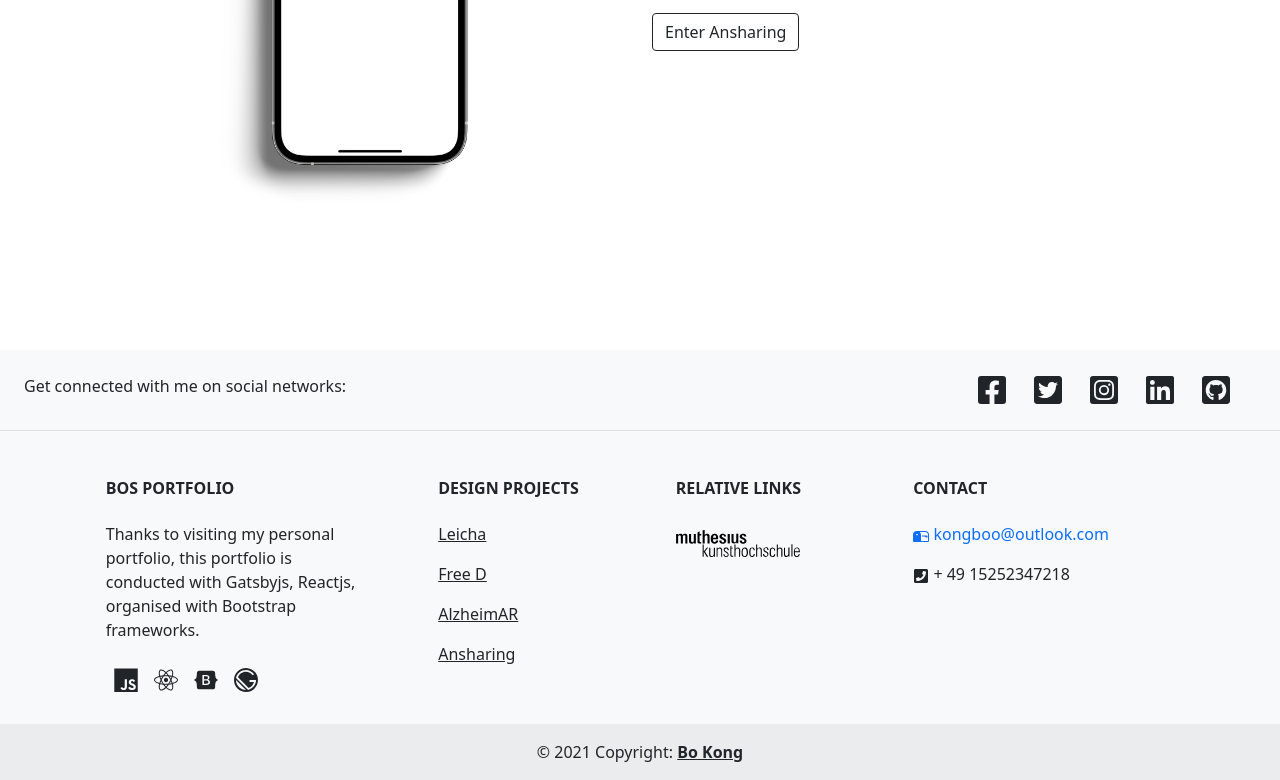
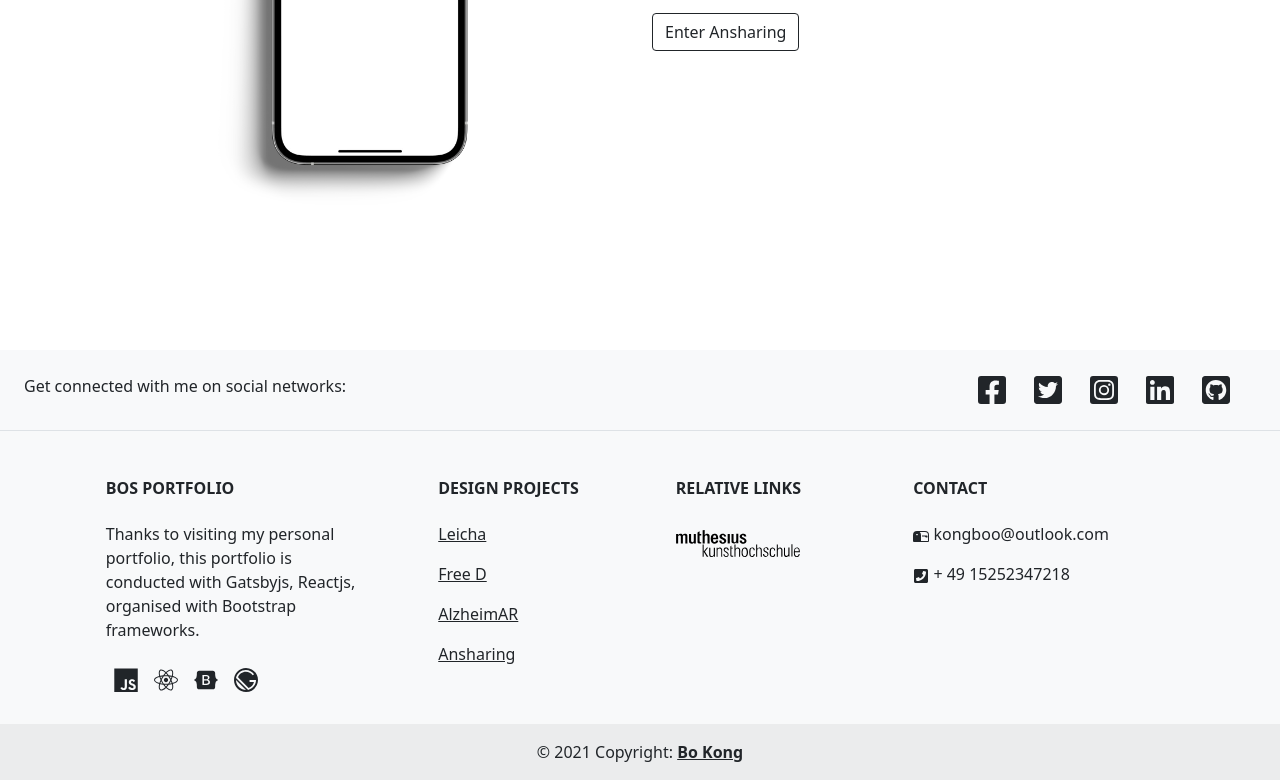
Before and after one commit to abuer008/Bosportfolio, a Gatsby site: page / in a window 1280 px wide. Shown: the part 2446-3226 px from the top of the page. Built offline with nearby package versions, Linux system fonts and the light colour scheme; Gatsby itself is replaced by a stand-in of ours.

Commit message:
adjust the email colour

```diff
--- a/src/components/footer.js
+++ b/src/components/footer.js
@@ -103,7 +103,7 @@ export const Footer = () => {
               <h6 className="text-uppercase fw-bold mb-4">
                 Contact
               </h6>
-              <a href='mailto:kongboo@outlook.com' className='text-decoration-none text-primary'>
+              <a href='mailto:kongboo@outlook.com' className='text-decoration-none text-reset'>
               <p>
                 <BsMailbox2 />    kongboo@outlook.com
               </p>
```
